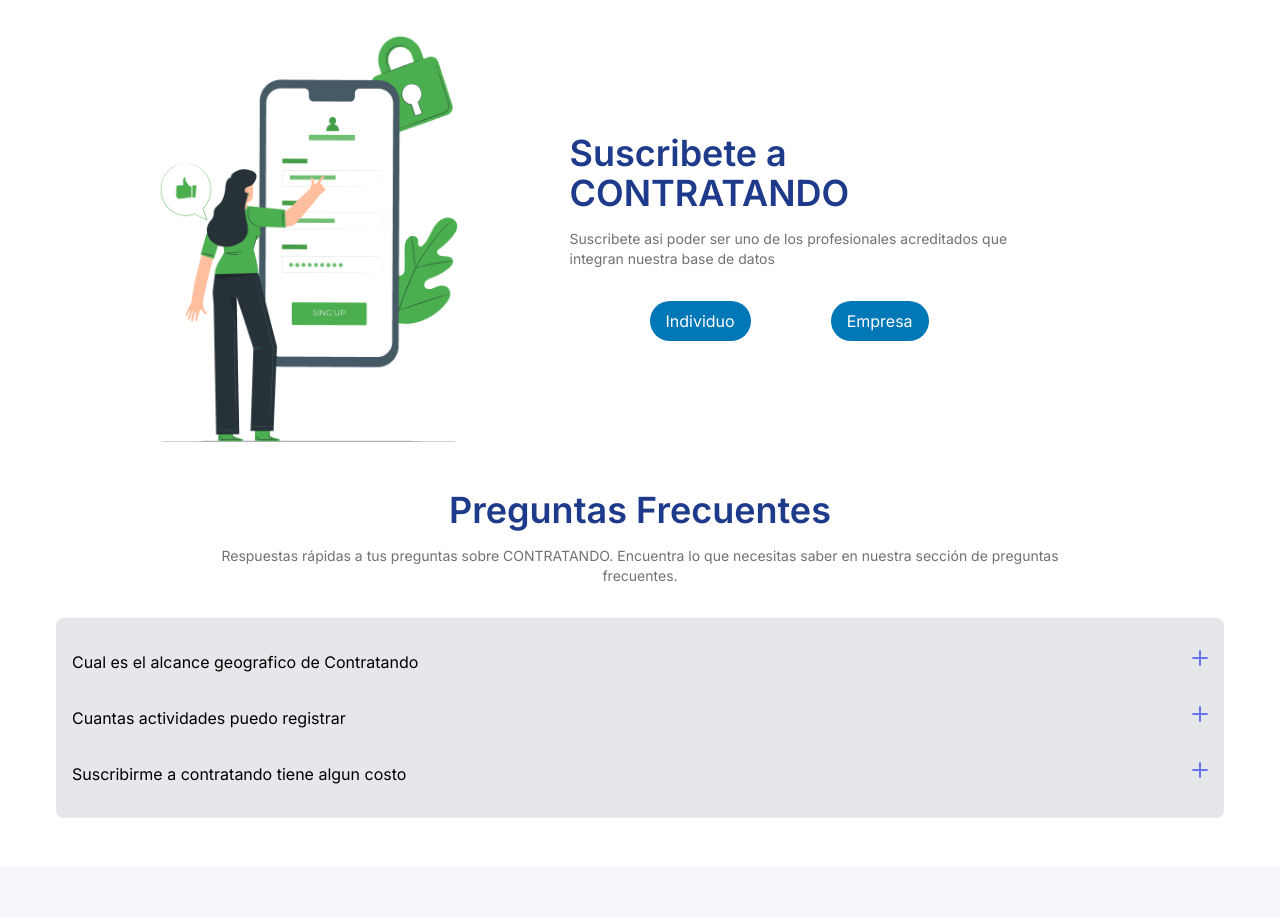
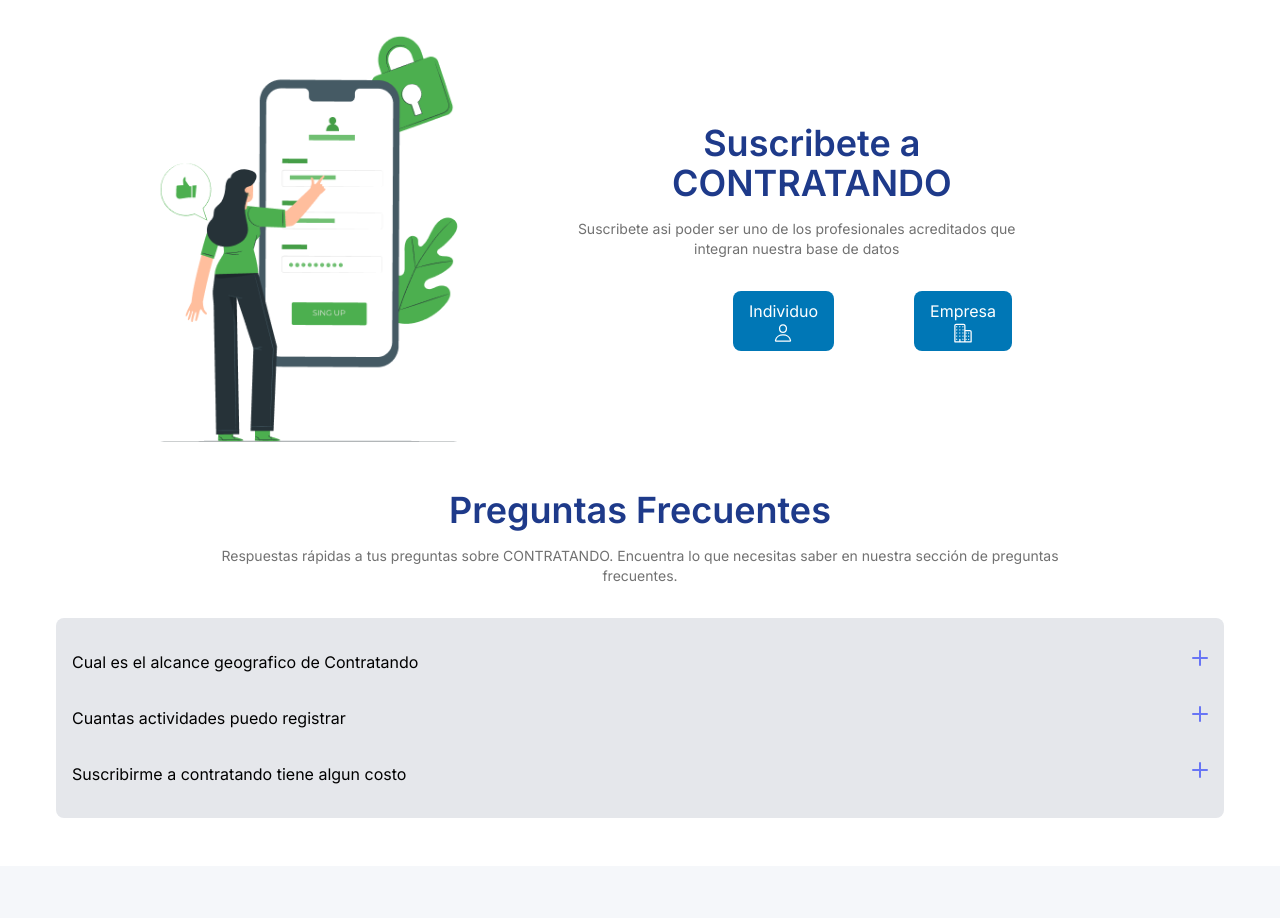
Before and after one commit to Danisole/contratando, a React (Vite) app: page / in a window 1280 px wide. Shown: the part 1560-2478 px from the top of the page. Built offline with nearby package versions, Linux system fonts and the light colour scheme.

Commit message:
formulario

```diff
--- a/index.html
+++ b/index.html
@@ -4,6 +4,8 @@
     <meta charset="UTF-8" />
     <!-- <link rel="icon" type="image/svg+xml" href="/vite.svg" /> -->
     <meta name="viewport" content="width=device-width, initial-scale=1.0" />
+    <script defer type="module" src="https://unpkg.com/ionicons@7.1.0/dist/ionicons/ionicons.esm.js"></script>
+    <script defer nomodule src="https://unpkg.com/ionicons@7.1.0/dist/ionicons/ionicons.js"></script>
     <title>Contratando</title>
   </head>
   <body>
--- a/package.json
+++ b/package.json
@@ -18,7 +18,9 @@
     "react-floating-whatsapp": "^5.0.8",
     "react-hook-form": "^7.51.0",
     "react-icons": "^4.10.1",
+    "react-router-dom": "^6.22.3",
     "react-scroll": "^1.8.9",
+    "react-tailwindcss-select": "^1.8.5",
     "react-toastify": "^10.0.4"
   },
   "devDependencies": {
--- a/src/App.css
+++ b/src/App.css
@@ -15,3 +15,7 @@ header{
 .btn-primary{
     @apply bg-brandPrimary text-white  py-2 px-4 transition-all duration-300 rounded hover:bg-neutralDGrey hover:-translate-y-2;
 }
+
+ion-icon {
+    font-size: 20px;
+}
--- a/src/App.jsx
+++ b/src/App.jsx
@@ -10,7 +10,7 @@ import Suscribete from "./components/Suscribete";
 import Whatsapp from "./components/Whatsapp"
 import Faq from "./components/Faq";
 import Form from "./components/contacto/Form";
-// import Services from "./components/Services";
+
 
 
 function App() {
--- a/src/components/Suscribete.jsx
+++ b/src/components/Suscribete.jsx
@@ -1,13 +1,15 @@
 import React from "react";
 import aboutImg from "../assets/mobile-login.png";
-
 
 // motion
 import { motion } from "framer-motion";
 // variants
 import { fadeIn } from "../variants";
 
+
 const Suscribete = () => {
+
+
   return (
     <div className="my-12" id="suscribete">
       {/* about text */}
@@ -27,15 +29,27 @@ const Suscribete = () => {
           whileInView={"show"}
           viewport={{ once: false, amount: 0.7 }}
           className="md:w-3/5 mx-auto">
+            <div className="text-center">
               <h2 className="text-4xl text-neutralDGrey font-semibold mb-4 md:w-4/5">
                 Suscribete a CONTRATANDO
               </h2>
               <p className="md:w-3/4 text-sm text-neutralGrey mb-8">
                 Suscribete asi poder ser uno de los profesionales acreditados que integran nuestra base de datos
               </p>
+            </div>
 
-              <button className="btn-primary ml-20 mr-20 rounded-full">Individuo</button>
-              <button className="btn-primary rounded-full">Empresa</button>
+
+              <div className="flex flex-row justify-center items-center">
+                <button className="btn-primary mr-20 rounded-lg flex flex-col justify-center items-center">
+                  Individuo
+                  <ion-icon name="person-outline"></ion-icon>
+                </button>
+                <button className="btn-primary rounded-lg flex flex-col justify-center items-center">
+                  Empresa
+                  <ion-icon name="business-outline"></ion-icon>
+                </button>
+
+              </div>
 
           </motion.div>
         </div>
--- /dev/null
+++ b/src/components/formulario/FormularioInscripcion.jsx
@@ -0,0 +1,36 @@
+import React, { useState } from 'react'
+
+const formArray =[1,2,3];
+const [formNo, setformNo] = useState(formArray[0])
+
+
+const FormularioInscripcion = () => {
+  return (
+
+    <div className='card w-[370px] roundded-md shadow-md bg-white p-5'>
+        {
+            formNo === 1 && <div>
+                <div className='flex flex-col mb-2'>
+                    <label htmlFor='name'>Nombre</label>
+                    <input className='p-2 border-slate-400 mt-1 outline-0 focus:border-blue-900 rounded-md' type='text' name='name' placeholder='Nombre' id='name'/>
+                </div>
+
+                <div className='flex flex-col mb-2'>
+                    <label htmlFor='lastname'>Apellido</label>
+                    <input className='p-2 border-slate-400 mt-1 outline-0 focus:border-blue-900 rounded-md' type='text' name='lastname' placeholder='Apellido' id='lastname'/>
+                </div>
+
+                <div className='flex flex-col mb-2'>
+                    <label htmlFor='name'>Nombre</label>
+                    <input className='p-2 border-slate-400 mt-1 outline-0 focus:border-blue-900 rounded-md' type='text' name='name' placeholder='Nombre' id='name'/>
+                </div>
+            </div>
+        }
+
+    </div>
+
+  )
+}
+
+// https://www.youtube.com/watch?v=M9WIgibsfnQ&t=673s
+export default FormularioInscripcion
--- /dev/null
+++ b/src/icons/iconPerson.jsx
@@ -0,0 +1,6 @@
+export default () =>(
+    <svg xmlns="http://www.w3.org/2000/svg" fill="none" viewBox="0 0 24 24" strokeWidth={1.5} stroke="currentColor" className="w-6 h-6">
+        <path strokeLinecap="round" strokeLinejoin="round" d="M15.75 6a3.75 3.75 0 1 1-7.5 0 3.75 3.75 0 0 1 7.5 0ZM4.501 20.118a7.5 7.5 0 0 1 14.998 0A17.933 17.933 0 0 1 12 21.75c-2.676 0-5.216-.584-7.499-1.632Z" />
+    </svg>
+
+);
```
Also changed, not shown: 1 other file (tests, documents, lock files or other folders). Lines whose indentation alone changed are shown as unchanged.
